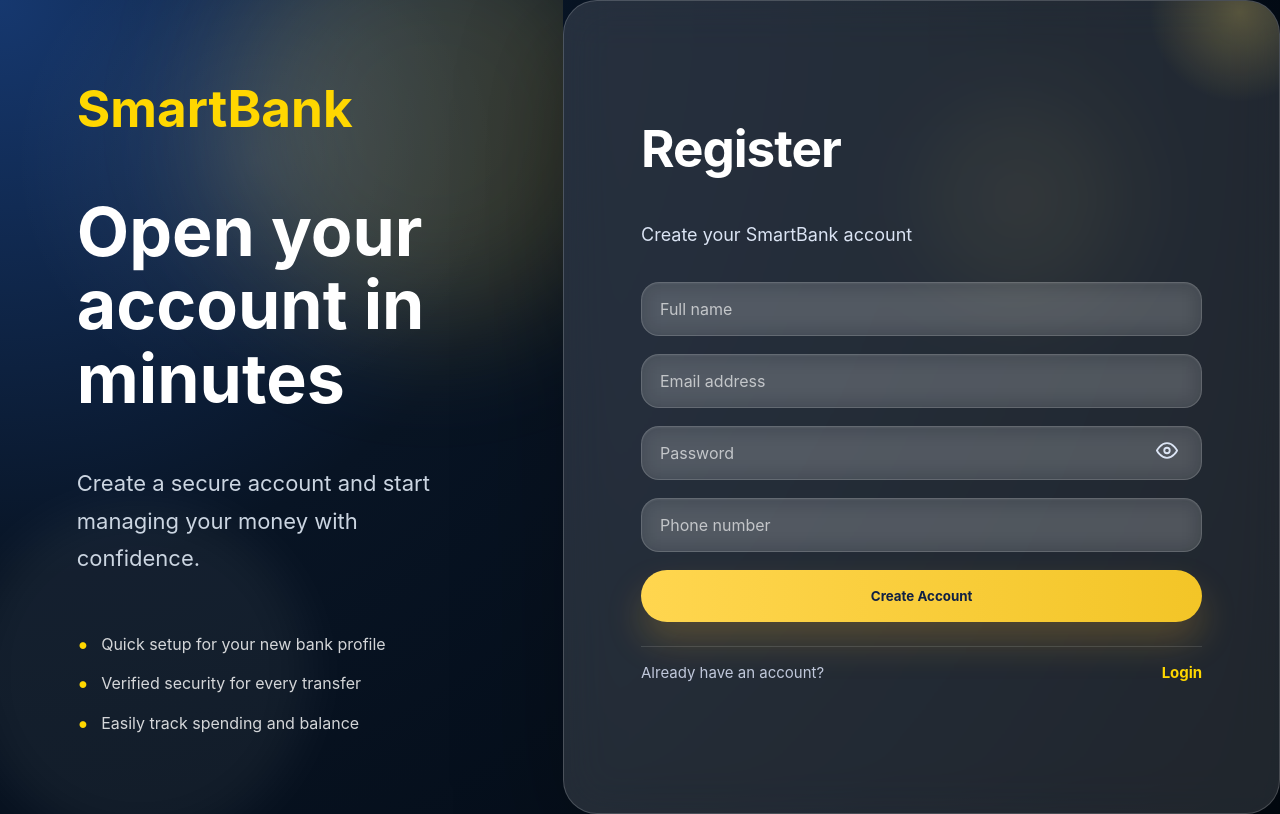
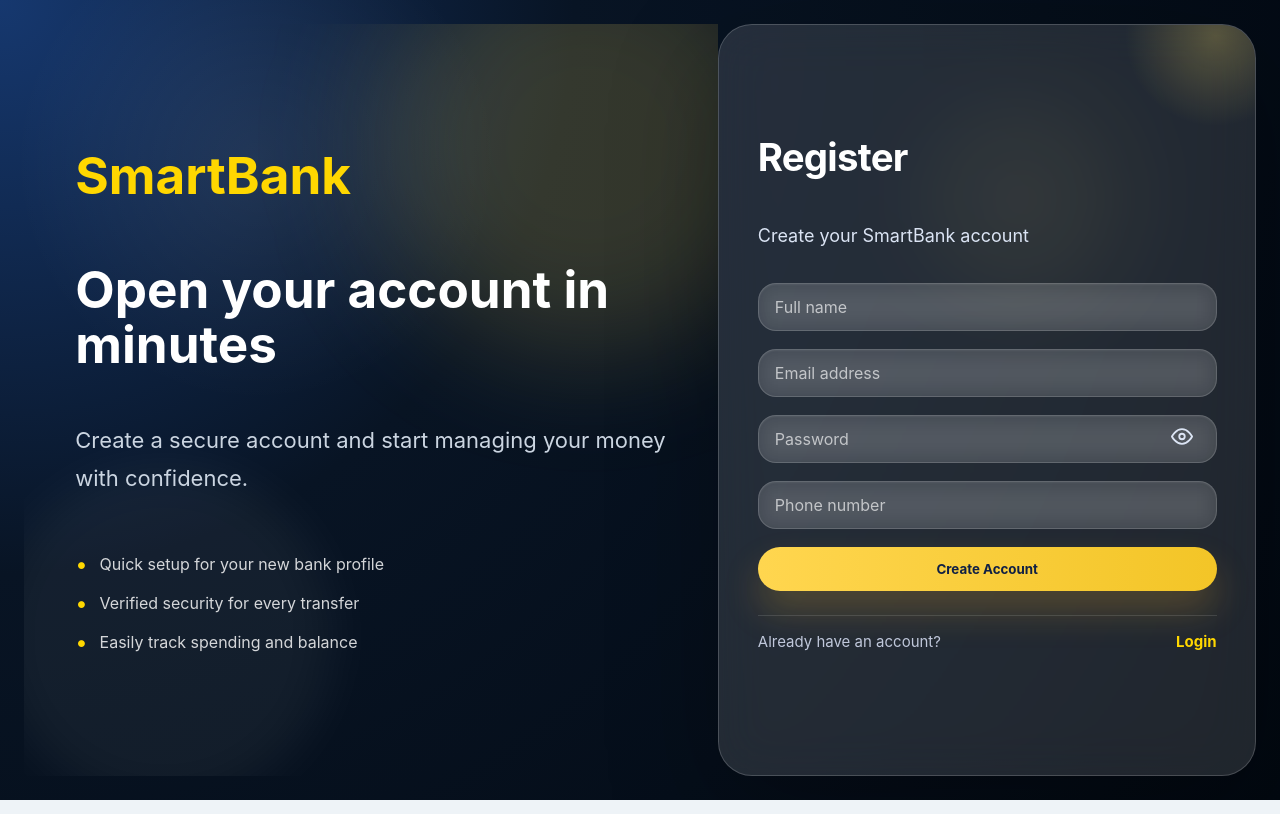
Before and after one commit to chayush770-wq/fullstack-bank, a React app in the folder frontend/: page /register in a window 1280 px wide. Built offline with nearby package versions, Linux system fonts and the light colour scheme; no server answers; the HTML template or start-up script is replaced by a standard one.

Commit message:
compact ui layout

```diff
--- a/frontend/src/styles/global.css
+++ b/frontend/src/styles/global.css
@@ -55,7 +55,8 @@ input {
 
 .auth-page {
   display: flex;
-  min-height: 100vh;
+  min-height: 100svh;
+  padding: 24px;
   background: radial-gradient(circle at top left, #16386f 0%, #081424 38%, #020810 100%);
   color: white;
   overflow: hidden;
@@ -77,7 +78,7 @@ input {
 
 .auth-hero {
   flex: 1;
-  padding: clamp(45px, 6vw, 100px);
+  padding: clamp(28px, 4vw, 56px);
   display: flex;
   flex-direction: column;
   justify-content: center;
@@ -118,7 +119,7 @@ input {
 }
 
 .auth-hero h2 {
-  font-size: clamp(36px, 6vw, 68px);
+  font-size: clamp(34px, 4vw, 52px);
   line-height: 1.08;
   max-width: 680px;
   margin: 0 0 28px;
@@ -169,10 +170,10 @@ input {
 }
 
 .auth-card {
-  width: min(760px, 56vw);
+  width: min(560px, 42vw);
   background: rgba(255, 255, 255, 0.12);
   border: 1px solid rgba(255, 255, 255, 0.18);
-  padding: clamp(44px, 6vw, 84px);
+  padding: clamp(28px, 3vw, 42px);
   display: flex;
   flex-direction: column;
   justify-content: center;
@@ -184,8 +185,8 @@ input {
 }
 
 .auth-success-page .auth-card {
-  width: min(860px, 92vw);
-  max-width: 840px;
+  width: min(620px, 92vw);
+  max-width: 620px;
 }
 
 .auth-card::before {
@@ -202,7 +203,7 @@ input {
 }
 
 .auth-card h2 {
-  font-size: clamp(38px, 4vw, 52px);
+  font-size: clamp(28px, 3vw, 40px);
   letter-spacing: -0.02em;
   margin: 0 0 24px;
 }
@@ -223,7 +224,7 @@ input {
 .auth-card input,
 .transfer-modal input {
   width: 100%;
-  padding: 16px 18px;
+  padding: 13px 16px;
   border-radius: 18px;
   border: 1px solid rgba(255, 255, 255, 0.16);
   background: rgba(255, 255, 255, 0.1);
@@ -267,7 +268,7 @@ input:focus {
   background: linear-gradient(90deg, #ffd64f 0%, #f3c527 100%);
   color: #102044;
   border: none;
-  padding: 18px 22px;
+  padding: 14px 18px;
   border-radius: 999px;
   font-weight: 700;
   cursor: pointer;
@@ -356,12 +357,12 @@ input:focus {
 }
 
 .email-modal {
-  width: min(520px, 92vw);
+  width: min(460px, 92vw);
   background: rgba(255, 255, 255, 0.12);
   border: 1px solid rgba(255, 255, 255, 0.16);
   backdrop-filter: blur(24px);
   border-radius: 36px;
-  padding: 48px 38px;
+  padding: 34px 30px;
   text-align: center;
   box-shadow: 0 30px 80px rgba(0, 0, 0, 0.32);
   position: relative;
@@ -381,9 +382,9 @@ input:focus {
 }
 
 .email-icon-circle {
-  width: 120px;
-  height: 120px;
-  margin: 0 auto 28px;
+  width: 88px;
+  height: 88px;
+  margin: 0 auto 20px;
   border-radius: 50%;
   display: flex;
   align-items: center;
@@ -394,7 +395,7 @@ input:focus {
     rgba(255, 193, 7, 0.82)
   );
   color: #102044;
-  font-size: 54px;
+  font-size: 40px;
   box-shadow: 0 20px 40px rgba(255, 193, 7, 0.3);
 }
 
@@ -411,7 +412,7 @@ input:focus {
 
 .email-modal h2 {
   margin: 0 0 20px;
-  font-size: clamp(38px, 4vw, 52px);
+  font-size: clamp(30px, 3vw, 40px);
   line-height: 1.05;
   color: white;
 }
@@ -698,7 +699,7 @@ input:focus {
 }
 
 .bank-shell {
-  max-width: 1160px;
+  max-width: 1320px;
   margin: 0 auto;
   padding: 30px 24px;
   display: grid;
@@ -729,7 +730,7 @@ input:focus {
     var(--brand);
   border: 1px solid rgba(255, 255, 255, 0.14);
   border-radius: 24px;
-  padding: 30px;
+  padding: 22px;
   box-shadow: var(--shadow-md);
   color: white;
 }
@@ -769,7 +770,7 @@ input:focus {
 }
 
 .balance-row strong {
-  font-size: 52px;
+  font-size: 40px;
   line-height: 1;
   color: white;
   letter-spacing: 0;
@@ -805,7 +806,7 @@ input:focus {
   background: rgba(255, 255, 255, 0.98);
   border: none;
   border-radius: 28px;
-  padding: 26px;
+  padding: 20px;
   box-shadow: 0 22px 60px rgba(19, 32, 51, 0.08);
 }
 
@@ -850,7 +851,7 @@ input:focus {
   justify-content: space-between;
   align-items: center;
   gap: 18px;
-  padding: 18px 20px;
+  padding: 14px 16px;
   border-radius: 20px;
   background: #f8fbff;
   border: 1px solid #edf2f7;
@@ -1281,3 +1282,15 @@ input:focus {
   border-color: #d9e2f0;
   transform: translateY(-1px);
 }
+
+
+@media (min-width: 901px) {
+  .auth-page {
+    height: 100svh;
+    overflow: hidden;
+  }
+
+  .bank-page {
+    overflow-x: hidden;
+  }
+}
```
